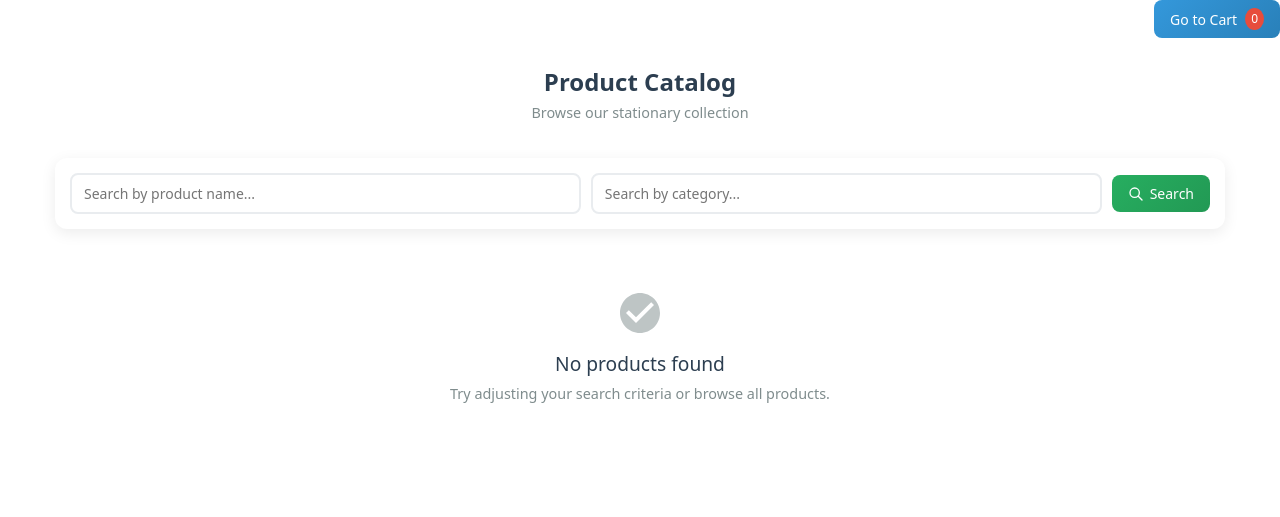
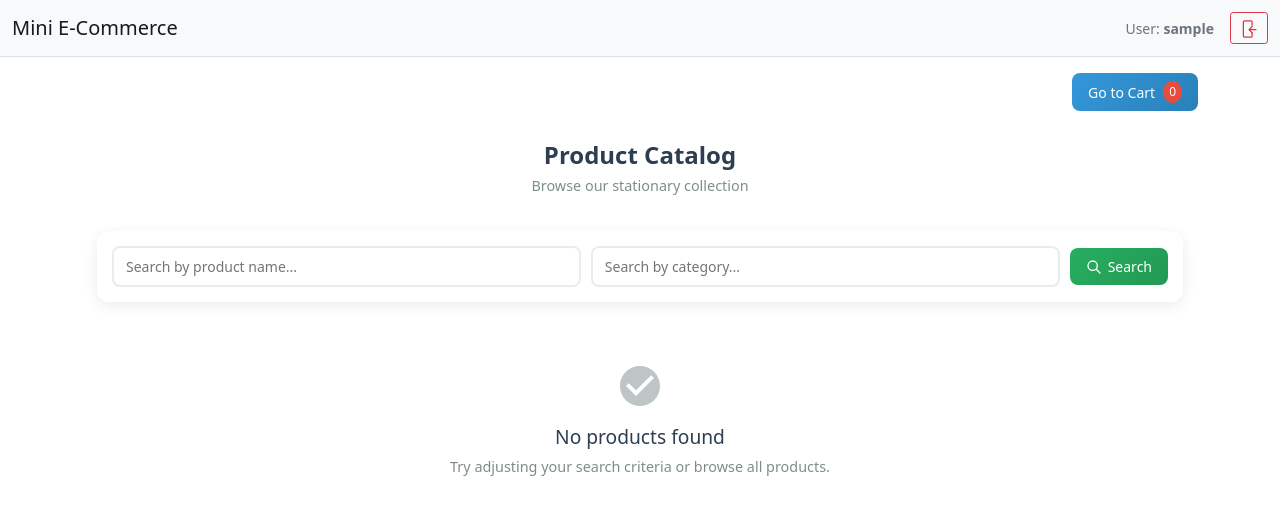
Before and after one commit to akashkus121/Stationary, an ASP.NET Core app: page /User in a window 1280 px wide. Shown: the top 517 px of the page. Run offline with ASP.NET Core 8, Linux system fonts and the light colour scheme; the visitor is signed in with stand-in values (Sample User, id 1).

Commit message:
Add navbar with user session info and logout functionality
Co-authored-by: 908akashkushwaha <908akashkushwaha@gmail.com>

```diff
--- a/Stationary/Controllers/AccountController.cs
+++ b/Stationary/Controllers/AccountController.cs
@@ -55,7 +55,7 @@ namespace Stationary.Controllers
         public IActionResult Logout()
         {
             HttpContext.Session.Clear();
-            return RedirectToAction("Login");
+            return RedirectToAction("Index", "Home");
         }
     }
 }
--- a/Stationary/Views/Shared/_Layout.cshtml
+++ b/Stationary/Views/Shared/_Layout.cshtml
@@ -9,12 +9,37 @@
 
 </head>
 <body>
+    <nav class="navbar navbar-expand-lg navbar-light bg-light border-bottom mb-3">
+        <div class="container-fluid">
+            <a class="navbar-brand" asp-controller="Home" asp-action="Index">Mini E-Commerce</a>
 
+            <div class="d-flex align-items-center ms-auto">
+                @{
+                    var username = Context.Session.GetString("Username");
+                    var role = Context.Session.GetString("Role");
+                }
 
-    <div>
+                @if (!string.IsNullOrEmpty(username) && !string.IsNullOrEmpty(role))
+                {
+                    <span class="me-3 text-muted small">@role: <strong>@username</strong></span>
+                    <a class="btn btn-outline-danger btn-sm" asp-controller="Account" asp-action="Logout" title="Logout" aria-label="Logout">
+                        <svg xmlns="http://www.w3.org/2000/svg" width="20" height="20" fill="currentColor" viewBox="0 0 16 16">
+                            <path fill-rule="evenodd" d="M10.146 11.354a.5.5 0 0 0 .708-.708L9.207 9H13.5a.5.5 0 0 0 0-1H9.207l1.647-1.646a.5.5 0 0 0-.708-.708l-2.5 2.5a.5.5 0 0 0 0 .708l2.5 2.5z"/>
+                            <path fill-rule="evenodd" d="M4.5 15A1.5 1.5 0 0 1 3 13.5v-11A1.5 1.5 0 0 1 4.5 1h5A1.5 1.5 0 0 1 11 2.5V5a.5.5 0 0 1-1 0V2.5a.5.5 0 0 0-.5-.5h-5a.5.5 0 0 0-.5.5v11a.5.5 0 0 0 .5.5h5a.5.5 0 0 0 .5-.5V11a.5.5 0 0 1 1 0v2.5A1.5 1.5 0 0 1 9.5 15h-5z"/>
+                        </svg>
+                    </a>
+                }
+                else
+                {
+                    <a class="btn btn-outline-primary btn-sm" asp-controller="Home" asp-action="Index">Login</a>
+                }
+            </div>
+        </div>
+    </nav>
 
+    <main class="container">
         @RenderBody()
-    </div>
+    </main>
 
 
 
--- a/Stationary/Views/_ViewImports.cshtml
+++ b/Stationary/Views/_ViewImports.cshtml
@@ -1,3 +1,4 @@
 @using Stationary
 @using Stationary.Models
+@using Microsoft.AspNetCore.Http
 @addTagHelper *, Microsoft.AspNetCore.Mvc.TagHelpers
```
